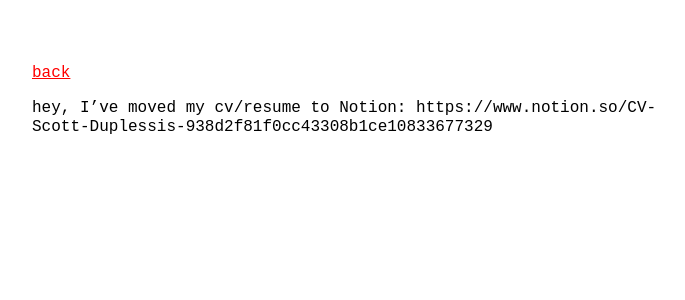
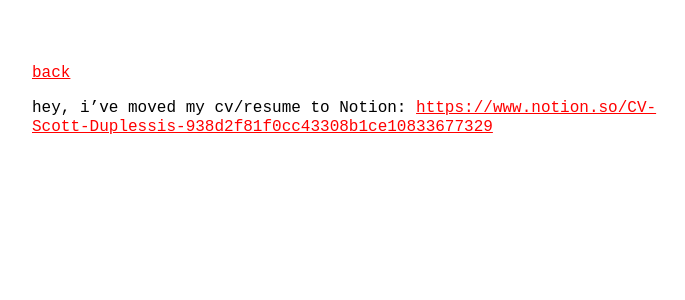
Before and after one commit to lemurodigital/lemuro.digital, a Jekyll site: the page built from cv.md, in a window 1280 px wide. Shown: the top 300 px of the page, without its empty margins (288-973 px from the left). Built offline with Jekyll 4.4.1, drawn with Linux system fonts in a browser that asks for light colours; part of the change alters nothing that is shown.

Commit message:
Update cv.md

```diff
--- a/cv.md
+++ b/cv.md
@@ -5,4 +5,4 @@ title: curriculum vitae
 author: Scott Duplessis
 ---
 
-hey, I've moved my cv/resume to Notion: https://www.notion.so/CV-Scott-Duplessis-938d2f81f0cc43308b1ce10833677329
+hey, i've moved my cv/resume to Notion: [https://www.notion.so/CV-Scott-Duplessis-938d2f81f0cc43308b1ce10833677329](https://www.notion.so/CV-Scott-Duplessis-938d2f81f0cc43308b1ce10833677329)
```
